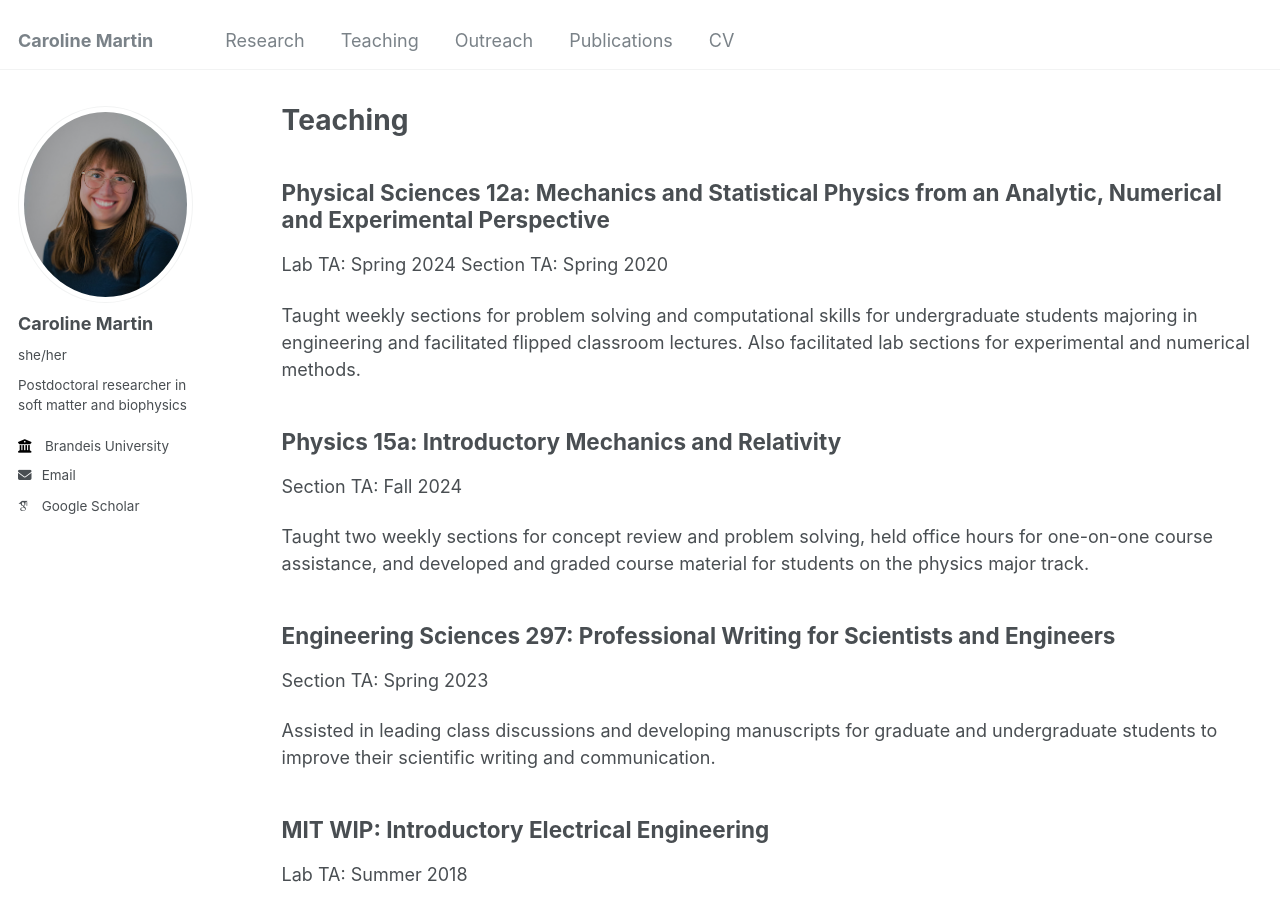
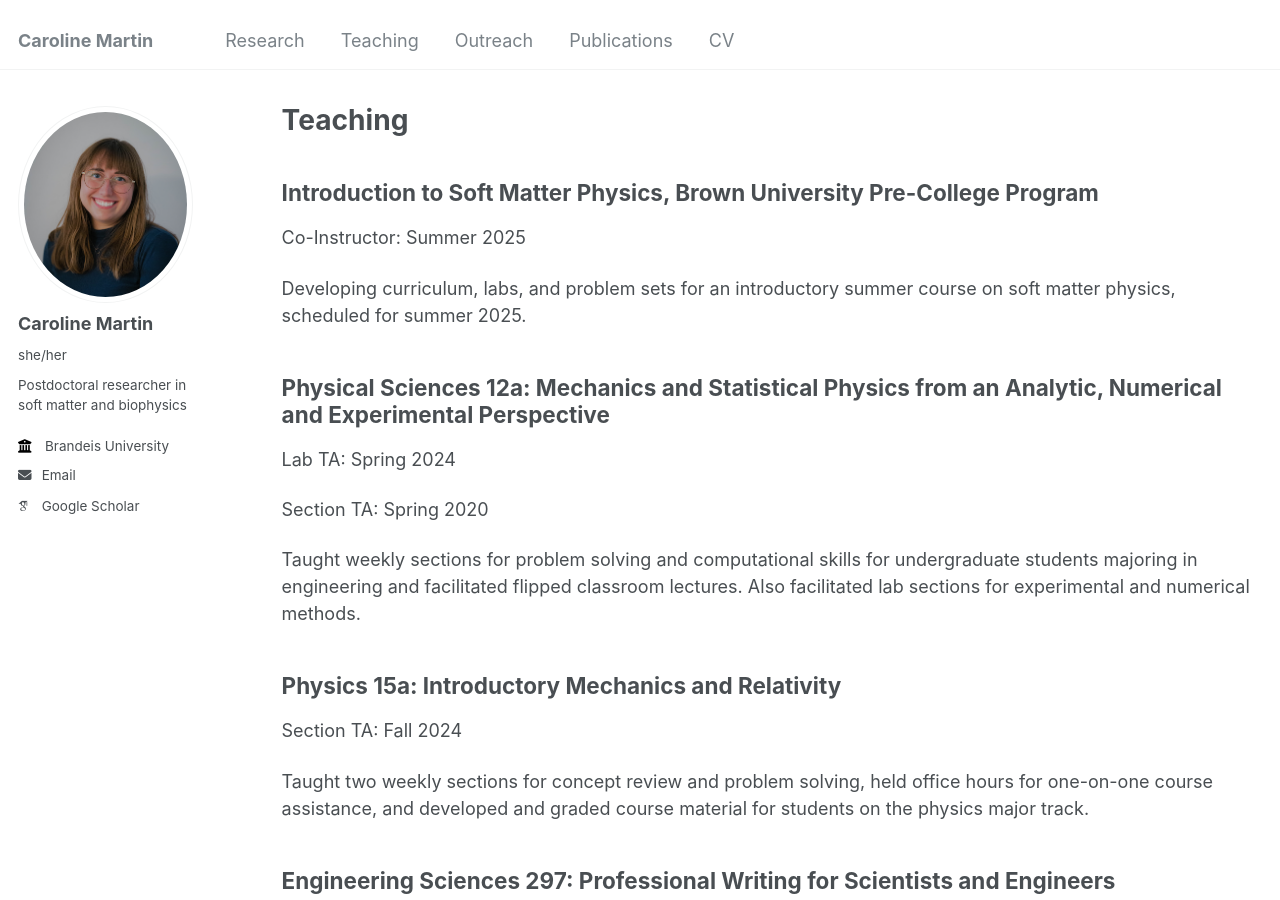
Before and after one commit to carolinesmartin/carolinesmartin, a Jekyll site: the page built from _pages/teaching.md, in a window 1280 px wide and 900 px high. Built offline with Jekyll 4.4.1, drawn with Linux system fonts in a browser that asks for light colours; some web fonts are replaced.

Commit message:
teaching

```diff
--- a/_pages/teaching.md
+++ b/_pages/teaching.md
@@ -6,10 +6,17 @@ author_profile: true
 ---
 
 {% include base_path %}
+## Introduction to Soft Matter Physics, Brown University Pre-College Program
+
+Co-Instructor: Summer 2025
+
+Developing curriculum, labs, and problem sets for an introductory summer course on soft matter physics, scheduled for summer 2025.
+
 
 ## Physical Sciences 12a: Mechanics and Statistical Physics from an Analytic, Numerical and Experimental Perspective
 
 Lab TA: Spring 2024
+
 Section TA: Spring 2020
 
 Taught weekly sections for problem solving and computational skills for undergraduate students majoring in engineering and facilitated flipped classroom lectures. Also facilitated lab sections for experimental and numerical methods.
```
Also changed, not shown: 1 other file.
